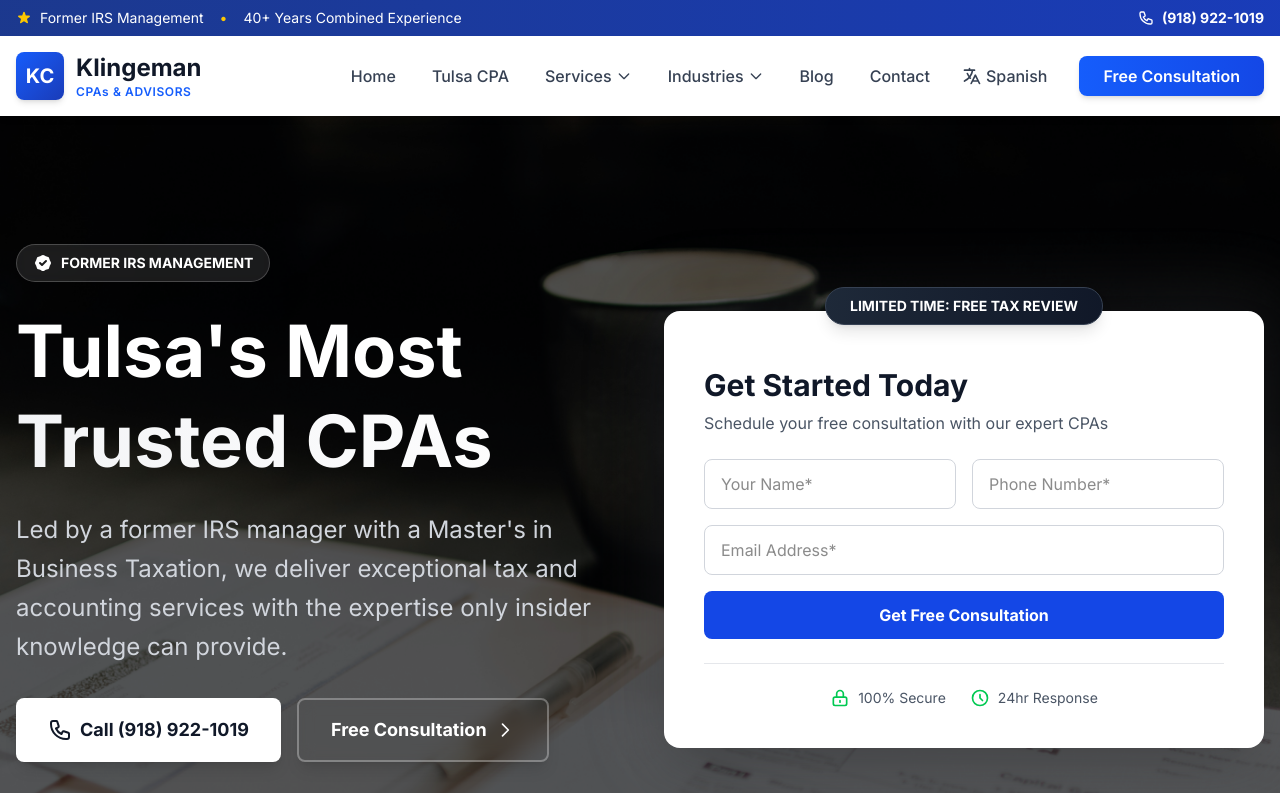
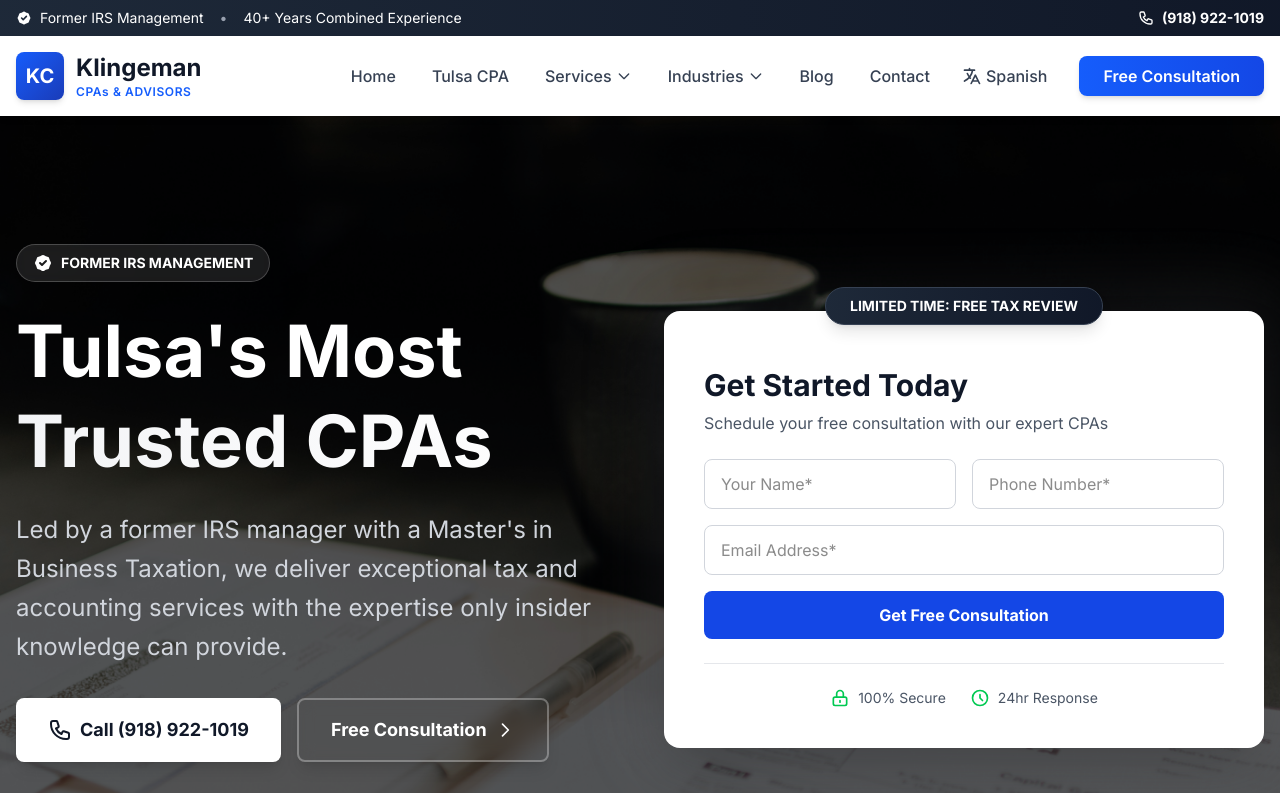
Before and after one commit to vincegoalt/klingeman-cpa, a Next.js app: page / in a window 1280 px wide. Shown: the top 793 px of the page. Built offline with nearby package versions, Linux system fonts and the light colour scheme.

Commit message:
Add technical SEO improvements: enhanced robots.txt, created llm.txt for AI crawlers, updated sitemap

```diff
--- a/components/Header.tsx
+++ b/components/Header.tsx
@@ -28,21 +28,21 @@
 
   return (
     <>
-      <div className="bg-gradient-to-r from-blue-600 to-blue-500 md:from-blue-900 md:to-blue-800 text-white py-2">
+      <div className="bg-gradient-to-r from-gray-800 to-gray-900 text-white py-2">
         <div className="container mx-auto px-4 flex flex-col sm:flex-row justify-between items-center text-sm">
           <div className="flex items-center gap-4 flex-wrap justify-center">
             <span className="flex items-center gap-2">
-              <svg className="w-4 h-4 text-yellow-400" fill="currentColor" viewBox="0 0 20 20">
-                <path d="M9.049 2.927c.3-.921 1.603-.921 1.902 0l1.07 3.292a1 1 0 00.95.69h3.462c.969 0 1.371 1.24.588 1.81l-2.8 2.034a1 1 0 00-.364 1.118l1.07 3.292c.3.921-.755 1.688-1.54 1.118l-2.8-2.034a1 1 0 00-1.175 0l-2.8 2.034c-.784.57-1.838-.197-1.539-1.118l1.07-3.292a1 1 0 00-.364-1.118L2.98 8.72c-.783-.57-.38-1.81.588-1.81h3.461a1 1 0 00.951-.69l1.07-3.292z"/>
+              <svg className="w-4 h-4 text-white" fill="currentColor" viewBox="0 0 20 20">
+                <path fillRule="evenodd" d="M6.267 3.455a3.066 3.066 0 001.745-.723 3.066 3.066 0 013.976 0 3.066 3.066 0 001.745.723 3.066 3.066 0 012.812 2.812c.051.643.304 1.254.723 1.745a3.066 3.066 0 010 3.976 3.066 3.066 0 00-.723 1.745 3.066 3.066 0 01-2.812 2.812 3.066 3.066 0 00-1.745.723 3.066 3.066 0 01-3.976 0 3.066 3.066 0 00-1.745-.723 3.066 3.066 0 01-2.812-2.812 3.066 3.066 0 00-.723-1.745 3.066 3.066 0 010-3.976 3.066 3.066 0 00.723-1.745 3.066 3.066 0 012.812-2.812zm7.44 5.252a1 1 0 00-1.414-1.414L9 10.586 7.707 9.293a1 1 0 00-1.414 1.414l2 2a1 1 0 001.414 0l4-4z" clipRule="evenodd"/>
               </svg>
               Former IRS Management
             </span>
-            <span className="hidden sm:inline text-yellow-400">•</span>
+            <span className="hidden sm:inline text-gray-400">•</span>
             <span className="hidden sm:inline">40+ Years Combined Experience</span>
           </div>
           <a
             href={`tel:${BUSINESS_INFO.phoneRaw}`}
-            className="font-bold hover:text-yellow-400 transition flex items-center gap-2 mt-2 sm:mt-0"
+            className="font-bold hover:text-gray-300 transition flex items-center gap-2 mt-2 sm:mt-0"
           >
             <svg className="w-4 h-4" fill="none" stroke="currentColor" viewBox="0 0 24 24">
               <path strokeLinecap="round" strokeLinejoin="round" strokeWidth={2} d="M3 5a2 2 0 012-2h3.28a1 1 0 01.948.684l1.498 4.493a1 1 0 01-.502 1.21l-2.257 1.13a11.042 11.042 0 005.516 5.516l1.13-2.257a1 1 0 011.21-.502l4.493 1.498a1 1 0 01.684.949V19a2 2 0 01-2 2h-1C9.716 21 3 14.284 3 6V5z" />
```
Also changed, not shown: public/llm.txt (added), public/robots.txt, 2 other files (tests, documents, lock files or other folders).
